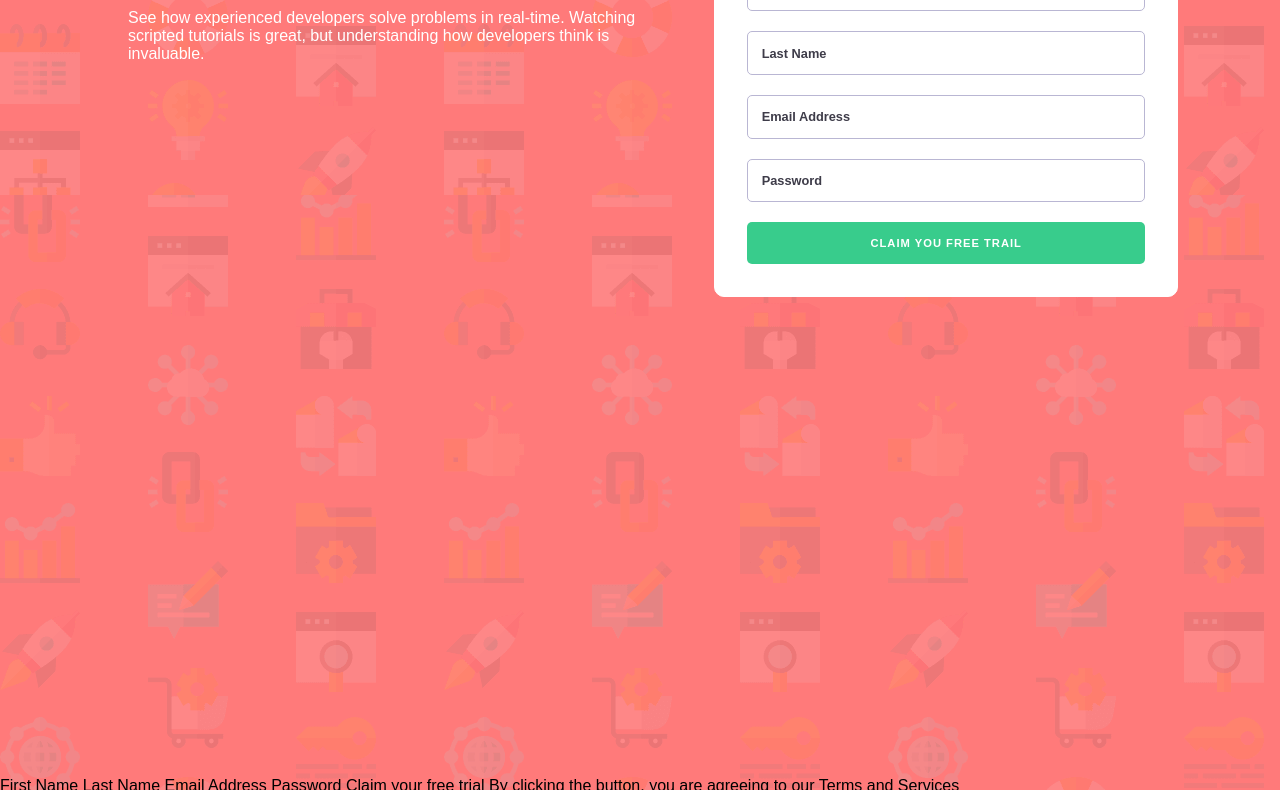
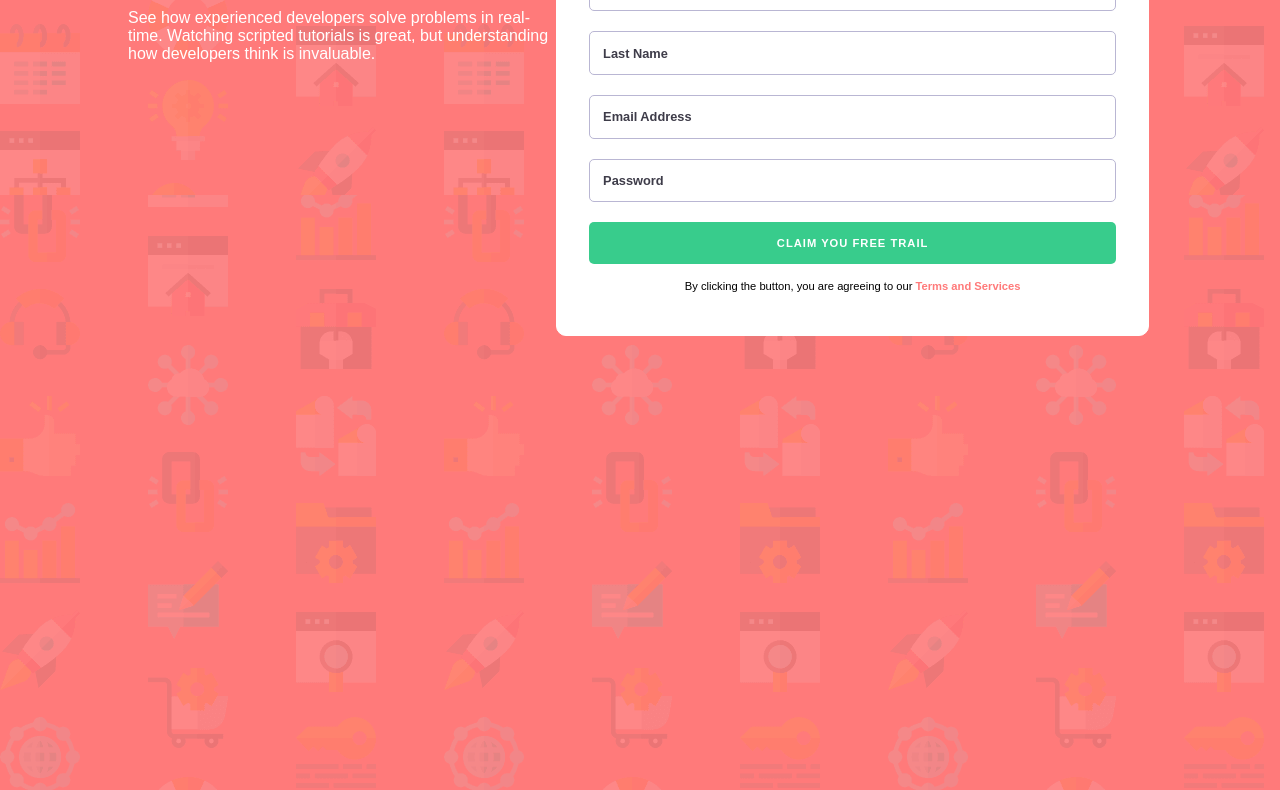
Before and after one commit to cfigueroa22/Intro-Component-SignUp-Form, a plain HTML site: page index.html in a window 1280 px wide. Shown: the part 605-1395 px from the top of the page. Drawn offline with Linux system fonts and the light colour scheme; a web font is replaced by a local one.

Commit message:
desktop layout updated

```diff
--- a/index.html
+++ b/index.html
@@ -34,26 +34,43 @@
         <div class="form">
           <form action="">
             <div class="first-name">
-              <input type="text" placeholder="First Name" />
+              <input type="text" id="first-name" placeholder="First Name" />
             </div>
             <div class="last-name">
-              <input type="text" class="last-name" placeholder="Last Name" />
+              <input
+                type="text"
+                id="last-name"
+                class="last-name"
+                placeholder="Last Name"
+              />
             </div>
             <div class="email">
-              <input type="text" class="email" placeholder="Email Address" />
+              <input
+                type="text"
+                id="email"
+                class="email"
+                placeholder="Email Address"
+              />
             </div>
             <div class="password">
-              <input type="text" class="password" placeholder="Password" />
+              <input
+                type="text"
+                id="password"
+                class="password"
+                placeholder="Password"
+              />
             </div>
             <div class="button">
               <button class="claim-button">CLAIM YOU FREE TRAIL</button>
+            </div>
+            <div class="terms-services">
+              By clicking the button, you are agreeing to our
+              <span class="terms">Terms and Services</span>
             </div>
           </form>
         </div>
       </div>
     </div>
-    First Name Last Name Email Address Password Claim your free trial By
-    clicking the button, you are agreeing to our Terms and Services
 
     <footer>
       <p class="attribution">
--- a/style.css
+++ b/style.css
@@ -115,3 +115,15 @@ input {
   border-radius: 5px;
   cursor: pointer;
 }
+
+.terms-services {
+  font-size: 0.7rem;
+  text-align: center;
+  margin: 1.5em 0 1em 0;
+  font-family: "Poppins", sans-serif;
+}
+
+.terms {
+  color: hsl(0, 100%, 74%);
+  font-weight: 700;
+}
```
